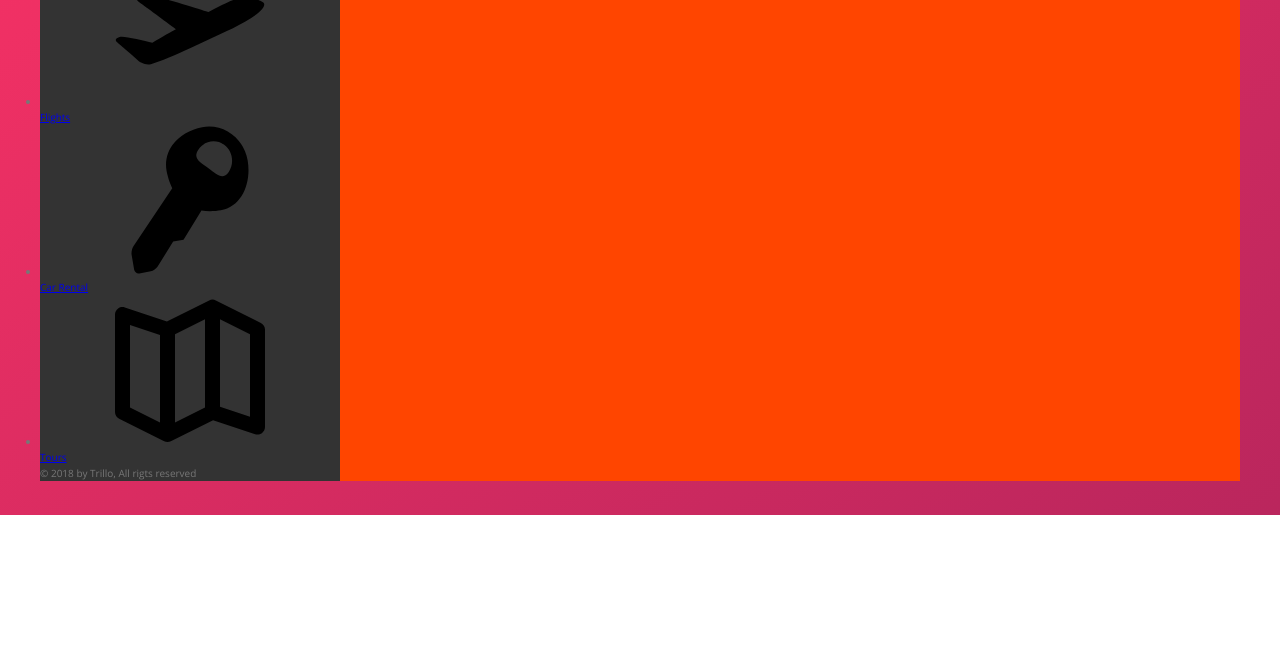
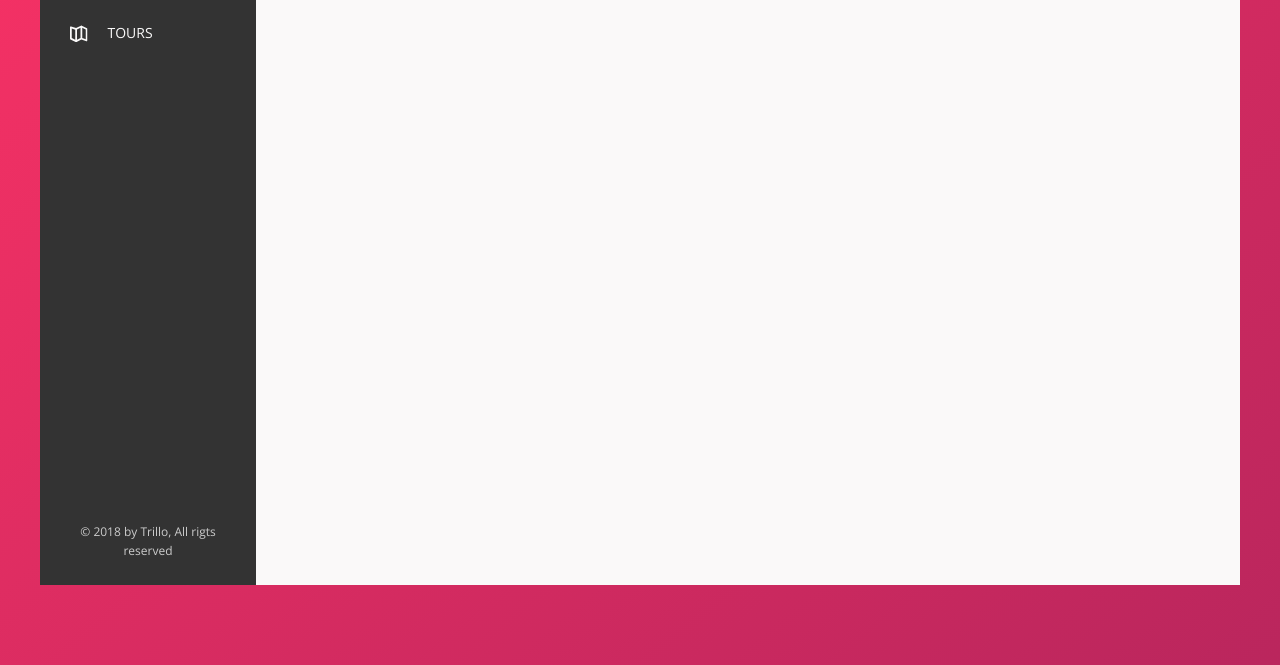
Before and after one commit to Imtiyaz-CHOUJAI/Trillo, a website: page index.html in a window 1280 px wide. Shown: the part 365-1030 px from the top of the page. Before the commit the page ends 880 px from the top, so only its background shows below. Drawn offline with nearby package versions, Linux system fonts and the light colour scheme.

Commit message:
Update public asset

```diff
--- a/css/style.css
+++ b/css/style.css
@@ -57,13 +57,9 @@ body {
 .content {
   display: flex; }
 
-.sidebar {
-  background-color: var(--dark-gray-color-1);
-  flex: 0 0 18%; }
-
 .hotel-view {
-  background-color: orangered;
-  flex: 1; }
+  flex: 1;
+  height: 80rem; }
 
 .header {
   background-color: #fff;
@@ -144,3 +140,56 @@ body {
       width: 3.75rem;
       border-radius: 50%;
       margin-right: 1rem; }
+
+.sidebar {
+  background-color: var(--dark-gray-color-1);
+  flex: 0 0 18%;
+  display: flex;
+  flex-direction: column;
+  justify-content: space-between; }
+  .sidebar__list {
+    font-size: 1.4rem;
+    list-style: none;
+    margin-top: 3.5rem; }
+    .sidebar__list--item {
+      display: flex;
+      flex: 1;
+      position: relative; }
+      .sidebar__list--item:not(:last-child) {
+        margin-bottom: 1rem; }
+      .sidebar__list--item-link:link, .sidebar__list--item-link:visited {
+        text-decoration: none;
+        color: var(--light-gray-color-1);
+        text-transform: uppercase;
+        display: block;
+        padding: 1.5rem 3rem;
+        display: flex;
+        align-items: center;
+        position: relative;
+        z-index: 10; }
+      .sidebar__list--item-icon {
+        width: 1.75rem;
+        height: 1.75rem;
+        margin-right: 2rem;
+        fill: currentColor; }
+      .sidebar__list--item-active {
+        background-color: var(--light-primary-color); }
+    .sidebar__list--item::before {
+      content: '';
+      position: absolute;
+      top: 0;
+      left: 0;
+      width: 3px;
+      height: 100%;
+      background-color: var(--primary-color);
+      transform: scaleY(0);
+      transform-origin: center;
+      transition: width .2s, background-color .1s; }
+    .sidebar__list--item:hover::before {
+      transform: scaleY(1);
+      width: 100%; }
+  .sidebar__legal {
+    font-size: 1.2rem;
+    padding: 2.5rem;
+    text-align: center;
+    color: var(--light-gray-color-4); }
```
